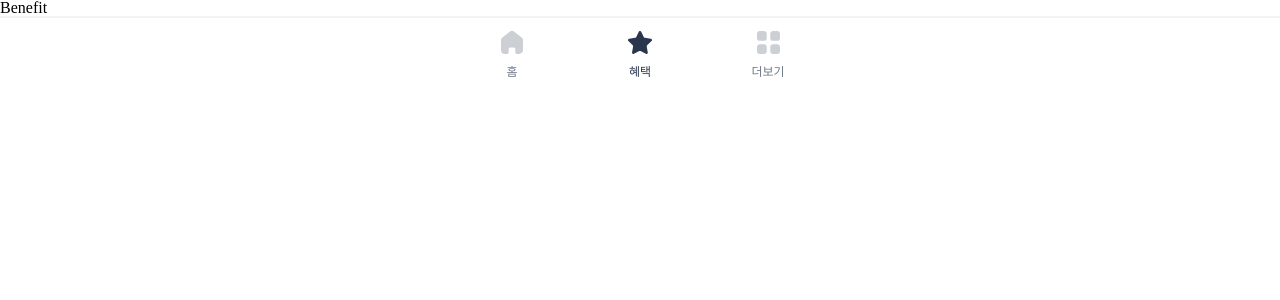
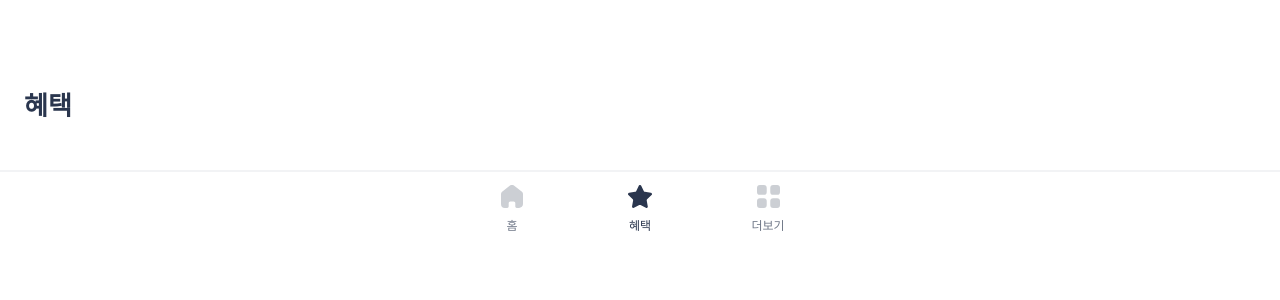
Before and after one commit to k1a11220/goonin-web-frontend, a Next.js app: page /benefit in a window 1280 px wide. Shown: the top 300 px of the page. Built offline with nearby package versions, Linux system fonts and the light colour scheme.

Commit message:
Separate style components

```diff
--- a/pages/benefit.js
+++ b/pages/benefit.js
@@ -1,5 +1,6 @@
 import { useQuery } from "@apollo/client";
 import gql from "graphql-tag";
+import { Container, Header, Title } from "../styles/styles";
 
 const GET_FILTERED_BENEFITS = gql`
   {
@@ -22,7 +23,13 @@ const GET_BENEFIT = gql`
 const Benefit = () => {
   const { loading, data } = useQuery(GET_BENEFIT);
   console.log(data);
-  return <div>Benefit</div>;
+  return (
+    <Container>
+      <Header>
+        <Title>혜택</Title>
+      </Header>
+    </Container>
+  );
 };
 
 export default Benefit;
--- /dev/null
+++ b/styles/styles.js
@@ -0,0 +1,22 @@
+import styled from "styled-components";
+
+export const Container = styled.section`
+  display: flex;
+  flex-direction: column;
+  padding-left: 24px;
+  padding-right: 24px;
+
+  background-color: var(--bgColor);
+`;
+
+export const Header = styled.div`
+  height: 170px;
+`;
+
+export const Title = styled.h1`
+  padding-top: 94px;
+  font-size: 26px;
+  color: var(--main-color);
+  font-weight: 600;
+  align-self: center;
+`;
```
Also changed, not shown: pages/index.js (+1 -29 lines).
